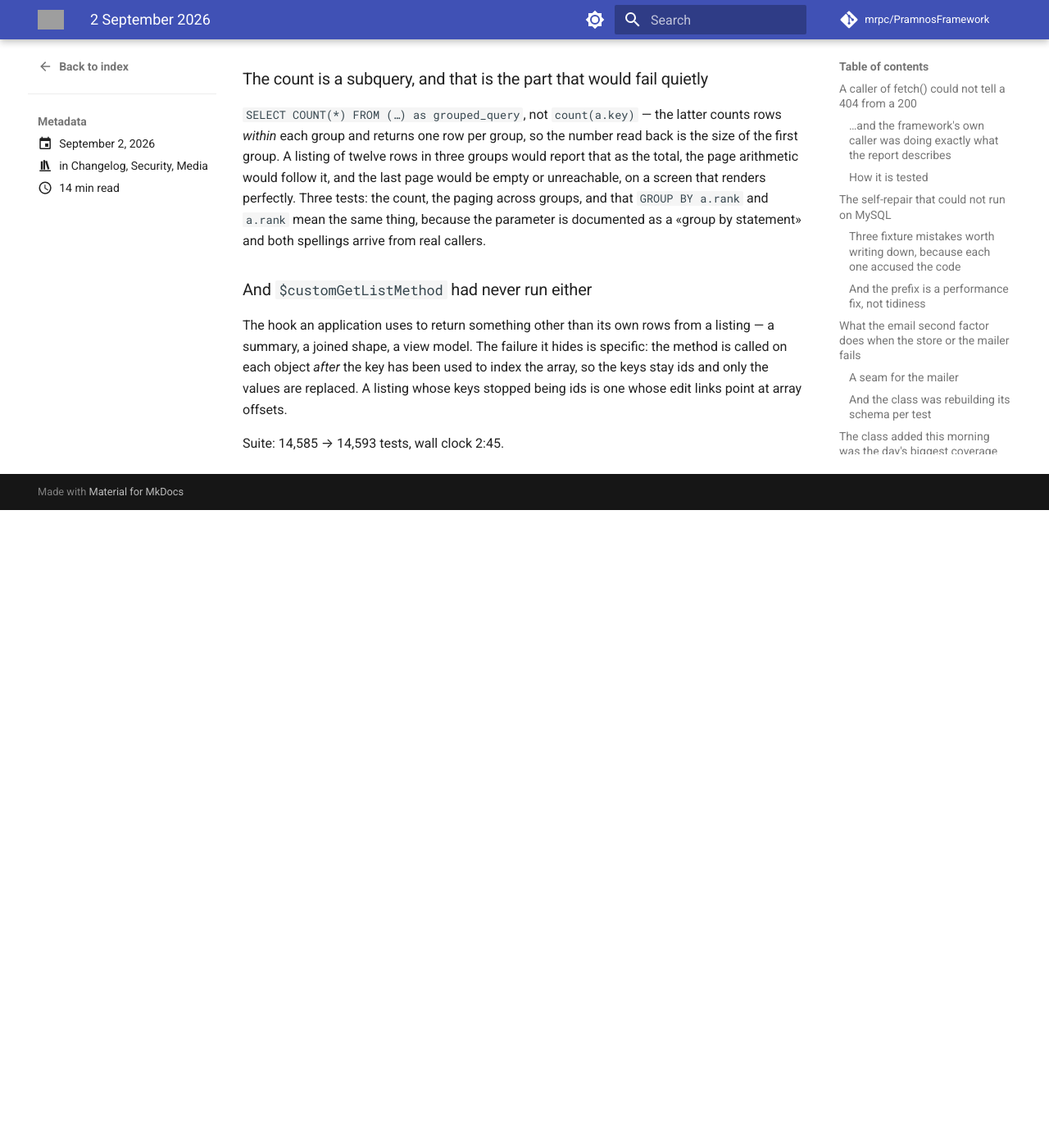
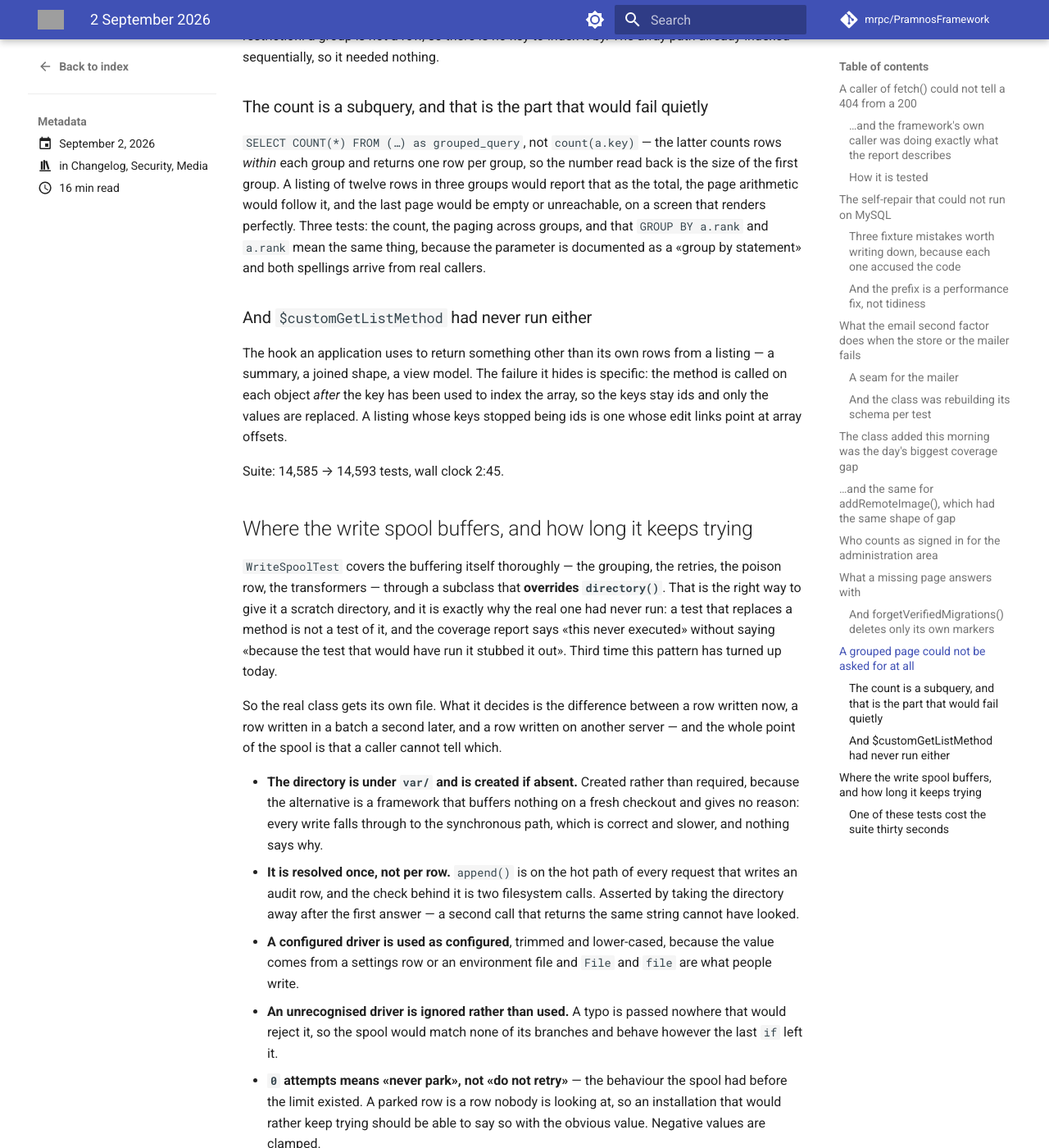
Before and after one commit to mrpc/PramnosFramework, an MkDocs documentation site: the page built from docs/version-history/posts/2026-09-02.md, in a window 1280 px wide and 1400 px high, scrolled down 8203 px. Shown: the whole window at 82% size. Built offline with MkDocs 1.6.1 and Material for MkDocs 9.7.7, drawn with Linux system fonts in a browser that asks for light colours; comment, search, counter and statistics services are not loaded; before the commit the page ends 8825 px from its top, so only the background shows below that; some of the changed text lies outside the part shown; grey boxes are pictures that could not be loaded.

Commit message:
test(database): where the write spool buffers, and how long it keeps trying
`WriteSpoolTest` covers the buffering thoroughly through a subclass that
overrides `directory()`. That is the right way to give it a scratch directory,
and exactly why the real one had never run — a test that replaces a method is not
a test of it. Third time this pattern has turned up today.

So the real class gets its own file:

- the directory is under `var/` and is created if absent, because the
  alternative is a framework that buffers nothing on a fresh checkout and gives
  no reason;
- it is resolved once, not per row — `append()` is on the hot path of every
  request that writes an audit row, and the check behind it is two filesystem
  calls;
- a configured driver is used as configured, trimmed and lower-cased, because
  the value is hand-edited and `File` and ` file ` are what people write;
- an unrecognised driver is ignored rather than used, since a typo is passed
  nowhere that would reject it;
- `0` attempts means «never park», not «do not retry» — the behaviour the spool
  had before the limit existed;
- `resetTransformers()` clears the framework's registration flag too, which is
  the half that matters: forgetting the callables without the flag leaves a
  process that believes they are installed and has none.

**And one of these tests cost the suite thirty seconds.** Proving the cache means
removing `var/spool` and asking again — and leaving it removed makes every later
test that buffers a row pay to recreate it. 2:51 → 3:20. Putting it back straight
after the second call is the fix; the note is in the test.

```diff
--- a/docs/version-history/posts/2026-09-02.md
+++ b/docs/version-history/posts/2026-09-02.md
@@ -17,6 +17,7 @@
 - The class added this morning was the day's biggest coverage gap — and `addRemoteImage()` with it
 - Who counts as signed in for the administration area, and what a missing page answers with
 - A grouped page could not be asked for at all
+- Where the write spool buffers, and how long it keeps trying
 <!-- more -->
 
 ## A caller of `fetch()` could not tell a 404 from a 200
@@ -343,3 +344,42 @@
 replaced. A listing whose keys stopped being ids is one whose edit links point at array offsets.
 
 Suite: 14,585 → 14,593 tests, wall clock 2:45.
+
+## Where the write spool buffers, and how long it keeps trying
+
+`WriteSpoolTest` covers the buffering itself thoroughly — the grouping, the retries, the poison row, the
+transformers — through a subclass that **overrides `directory()`**. That is the right way to give it a
+scratch directory, and it is exactly why the real one had never run: a test that replaces a method is
+not a test of it, and the coverage report says «this never executed» without saying «because the test
+that would have run it stubbed it out». Third time this pattern has turned up today.
+
+So the real class gets its own file. What it decides is the difference between a row written now, a row
+written in a batch a second later, and a row written on another server — and the whole point of the
+spool is that a caller cannot tell which.
+
+- **The directory is under `var/` and is created if absent.** Created rather than required, because the
+  alternative is a framework that buffers nothing on a fresh checkout and gives no reason: every write
+  falls through to the synchronous path, which is correct and slower, and nothing says why.
+- **It is resolved once, not per row.** `append()` is on the hot path of every request that writes an
+  audit row, and the check behind it is two filesystem calls. Asserted by taking the directory away
+  after the first answer — a second call that returns the same string cannot have looked.
+- **A configured driver is used as configured**, trimmed and lower-cased, because the value comes from a
+  settings row or an environment file and `File` and ` file ` are what people write.
+- **An unrecognised driver is ignored rather than used.** A typo is passed nowhere that would reject it,
+  so the spool would match none of its branches and behave however the last `if` left it.
+- **`0` attempts means «never park», not «do not retry»** — the behaviour the spool had before the limit
+  existed. A parked row is a row nobody is looking at, so an installation that would rather keep trying
+  should be able to say so with the obvious value. Negative values are clamped.
+- **`resetTransformers()` clears the framework's registration flag too**, and that is the half that
+  matters: forgetting the callables without the flag leaves a process that believes they are installed
+  and has none, so rows reach the database untransformed — columns in the wrong shape rather than an
+  error.
+
+### One of these tests cost the suite thirty seconds
+
+`testTheDirectoryIsResolvedOnceAndThenRemembered` proves the cache by removing `var/spool` and asking
+again. Leaving it removed is a process-wide side effect: every later test in the run that buffers a row
+pays to recreate it, and the spool is on the hot path of anything writing an audit row. 2:51 → 3:20.
+Putting the directory back straight after the second call is the whole fix, and the note is in the test.
+
+Suite: 14,593 → 14,603 tests, wall clock 2:40.
```
Also changed, not shown: other parts of docs/version-history/posts/2026-09-02.md (+1 -1 lines), 1 other file.
